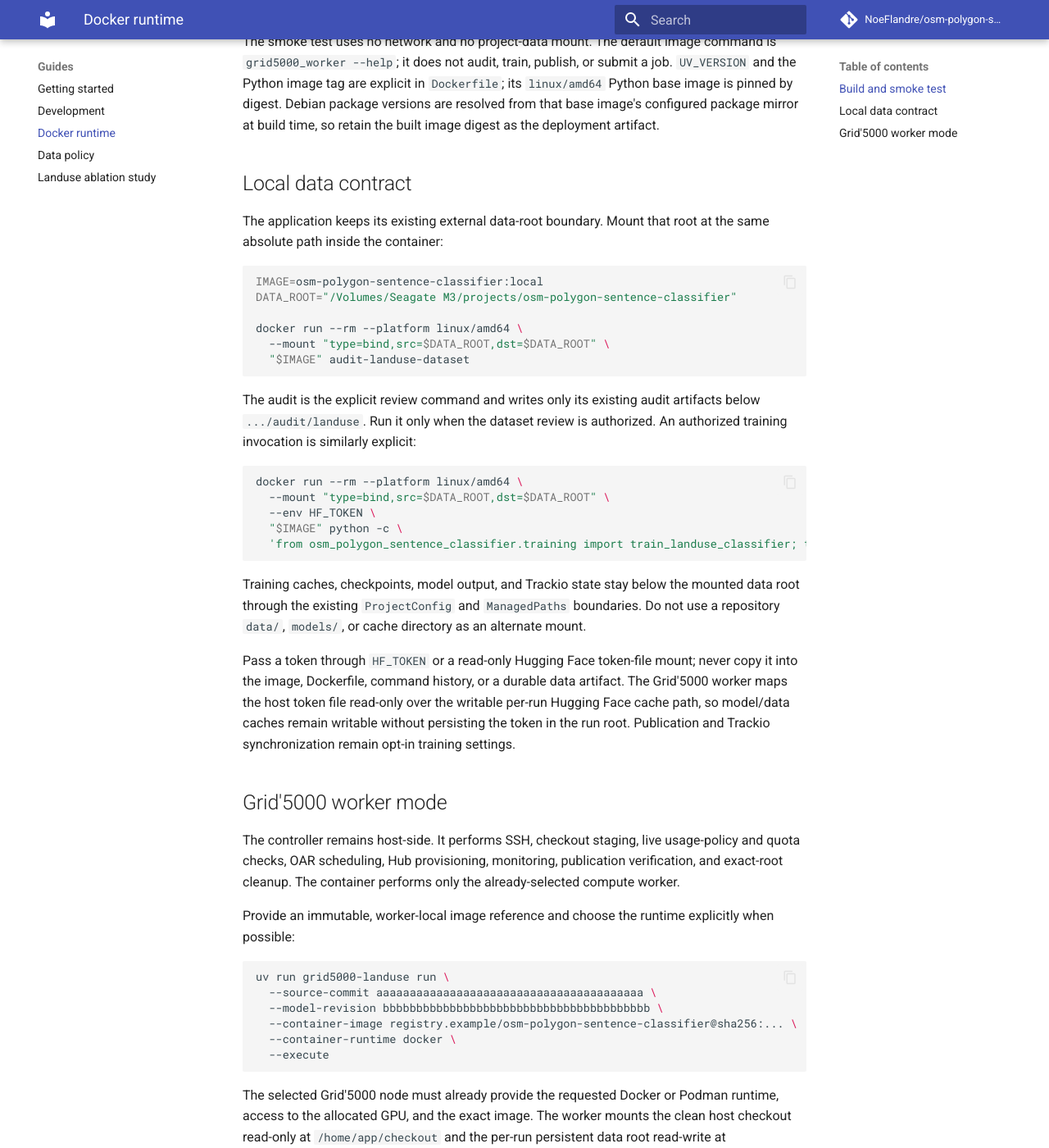
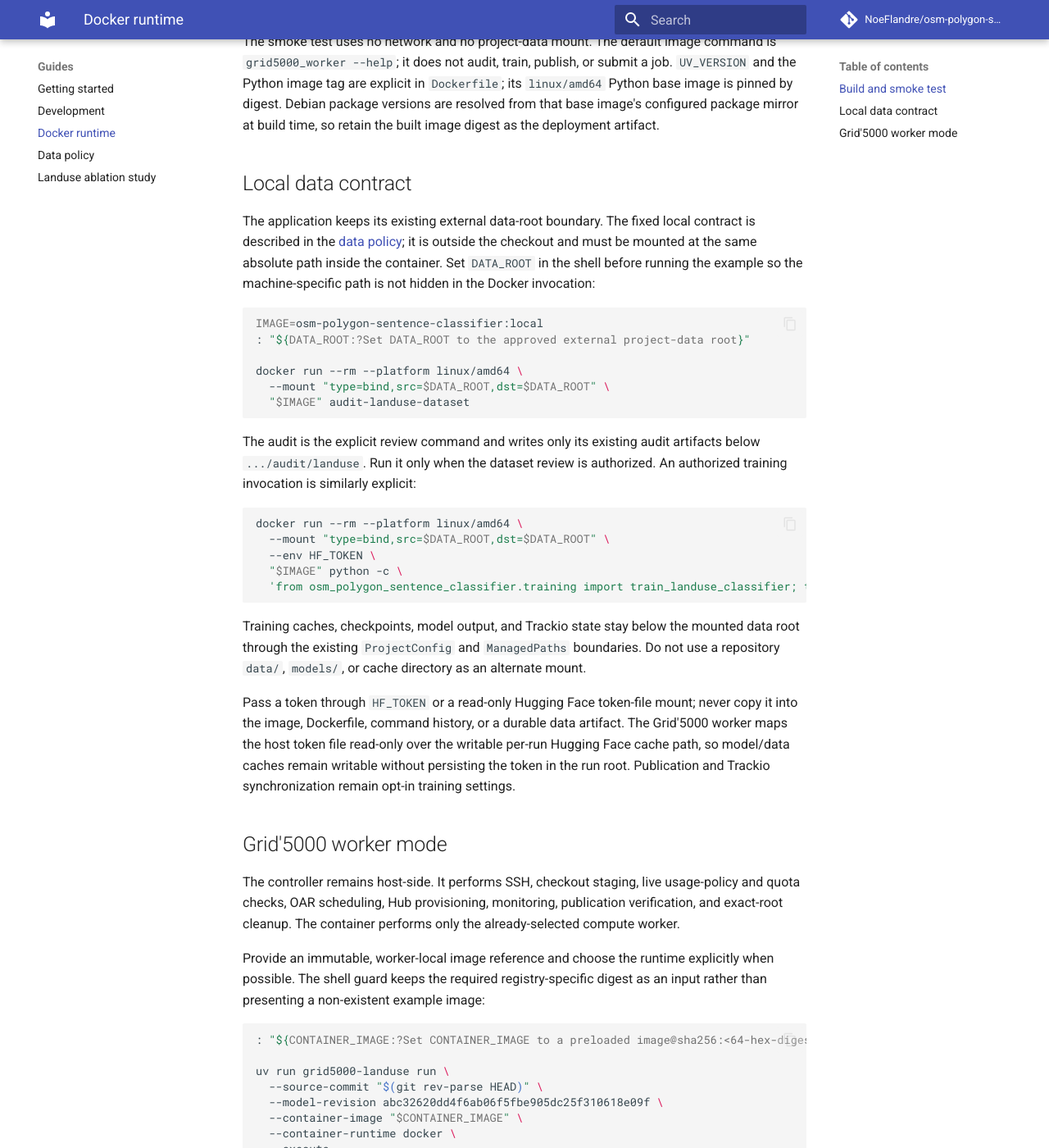
Before and after one commit to NoeFlandre/osm-polygon-sentence-classifier, an MkDocs documentation site: the page built from docs/guides/docker.md, in a window 1280 px wide and 1400 px high, scrolled down 500 px. Shown: the whole window at 82% size. Built offline with MkDocs 1.6.1 and Material for MkDocs 9.7.7, drawn with Linux system fonts in a browser that asks for light colours; comment, search, counter and statistics services are not loaded.

````diff
--- a/docs/guides/docker.md
+++ b/docs/guides/docker.md
@@ -25,12 +25,15 @@ at build time, so retain the built image digest as the deployment artifact.
 
 ## Local data contract
 
-The application keeps its existing external data-root boundary. Mount that
-root at the same absolute path inside the container:
+The application keeps its existing external data-root boundary. The fixed
+local contract is described in the [data policy](data-policy.md); it is outside
+the checkout and must be mounted at the same absolute path inside the
+container. Set `DATA_ROOT` in the shell before running the example so the
+machine-specific path is not hidden in the Docker invocation:
 
 ```bash
 IMAGE=osm-polygon-sentence-classifier:local
-DATA_ROOT="/Volumes/Seagate M3/projects/osm-polygon-sentence-classifier"
+: "${DATA_ROOT:?Set DATA_ROOT to the approved external project-data root}"
 
 docker run --rm --platform linux/amd64 \
   --mount "type=bind,src=$DATA_ROOT,dst=$DATA_ROOT" \
@@ -69,13 +72,16 @@ publication verification, and exact-root cleanup. The container performs only
 the already-selected compute worker.
 
 Provide an immutable, worker-local image reference and choose the runtime
-explicitly when possible:
+explicitly when possible. The shell guard keeps the required registry-specific
+digest as an input rather than presenting a non-existent example image:
 
 ```bash
+: "${CONTAINER_IMAGE:?Set CONTAINER_IMAGE to a preloaded image@sha256:<64-hex-digest>}"
+
 uv run grid5000-landuse run \
-  --source-commit aaaaaaaaaaaaaaaaaaaaaaaaaaaaaaaaaaaaaaaa \
-  --model-revision bbbbbbbbbbbbbbbbbbbbbbbbbbbbbbbbbbbbbbbb \
-  --container-image registry.example/osm-polygon-sentence-classifier@sha256:... \
+  --source-commit "$(git rev-parse HEAD)" \
+  --model-revision abc32620dd4f6ab06f5fbe905dc25f310618e09f \
+  --container-image "$CONTAINER_IMAGE" \
   --container-runtime docker \
   --execute
 ```
````
Also changed, not shown: README.md (+14 -9 lines), docs/guides/data-policy.md (+21 -14 lines), docs/guides/getting-started.md (+18 -13 lines), docs/index.md (+8 -2 lines), docs/reference/grid5000-boundary.md (+2 -1 lines), docs/reference/grid5000-operator.md (+5 -5 lines).
